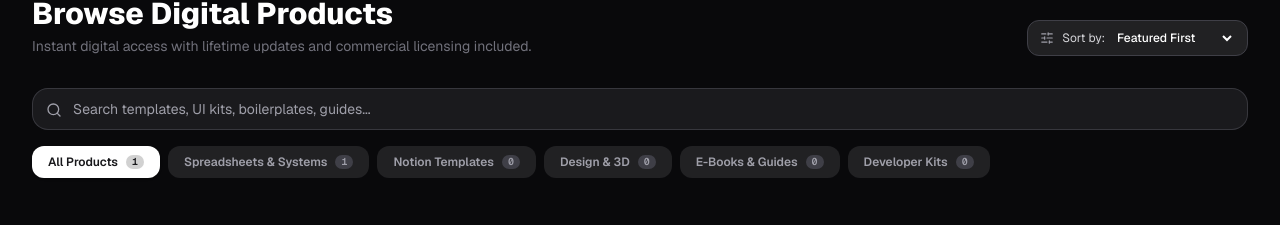
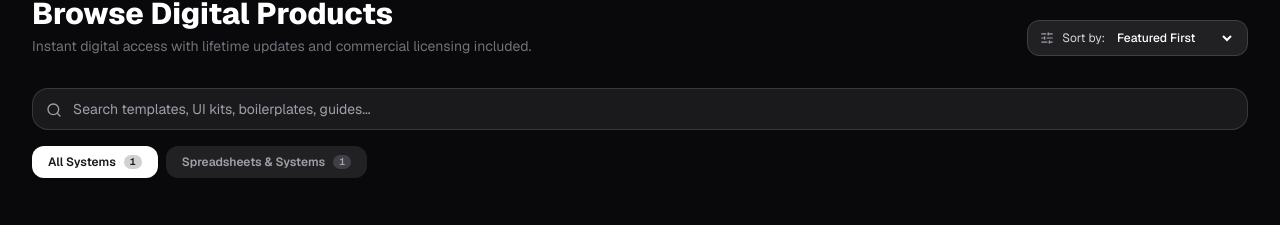
Before and after one commit to Abhiseka-collab/nexus-store, a Next.js app: page / in a window 1280 px wide. Shown: the part 1746-1971 px from the top of the page. Built offline with nearby package versions, Linux system fonts and the light colour scheme; no server answers.

Commit message:
fix(catalog): refine copy and make categories dynamic to eliminate empty tabs

```diff
--- a/src/components/FaqSection.tsx
+++ b/src/components/FaqSection.tsx
@@ -14,7 +14,7 @@ const FAQS = [
   },
   {
     q: 'What if I need updates when new versions are released?',
-    a: 'All purchases include free lifetime updates. Whenever Notion updates their database features, Figma updates auto-layout, or Next.js releases major upgrades, we update the assets and you can re-download the newest version at zero additional cost.',
+    a: 'All purchases include free lifetime updates. Whenever Excel releases formula updates, Google Sheets introduces new features, or we release new tab extensions for the Personal Growth System, you can re-download the newest version at zero additional cost.',
   },
   {
     q: 'What is your refund policy?',
--- a/src/components/HowItWorks.tsx
+++ b/src/components/HowItWorks.tsx
@@ -25,7 +25,7 @@ const STEPS = [
   {
     step: '04',
     title: 'Free Lifetime Updates',
-    desc: 'Whenever assets receive updates, new Figma components, or Next.js version bumps, re-download the latest release at zero extra cost.',
+    desc: 'Whenever the system receives updates, new automated tab templates, or 2026/2027 goal frameworks, re-download the latest release at zero extra cost.',
     icon: Sparkles,
   },
 ];
--- a/src/components/ProductCatalog.tsx
+++ b/src/components/ProductCatalog.tsx
@@ -5,25 +5,21 @@ import { Search, X, SlidersHorizontal, Sparkles } from 'lucide-react';
 import { useStore } from '@/context/StoreContext';
 import { ProductCard } from '@/components/ProductCard';
 
-const CATEGORIES = [
-  'All Products',
-  'Spreadsheets & Systems',
-  'Notion Templates',
-  'Design & 3D',
-  'E-Books & Guides',
-  'Developer Kits',
-] as const;
-
 export const ProductCatalog: React.FC = () => {
   const { products } = useStore();
-  const [selectedCategory, setSelectedCategory] = useState<string>('All Products');
+  const [selectedCategory, setSelectedCategory] = useState<string>('All Systems');
   const [searchQuery, setSearchQuery] = useState('');
   const [sortBy, setSortBy] = useState<'featured' | 'price-asc' | 'price-desc' | 'newest'>('featured');
+
+  const categories = useMemo(() => {
+    const unique = Array.from(new Set(products.map((p) => p.category))).filter(Boolean);
+    return ['All Systems', ...unique];
+  }, [products]);
 
   const filteredProducts = useMemo(() => {
     return products.filter((product) => {
       const matchesCategory =
-        selectedCategory === 'All Products' || product.category === selectedCategory;
+        selectedCategory === 'All Systems' || product.category === selectedCategory;
 
       const matchesSearch =
         searchQuery === '' ||
@@ -38,7 +34,7 @@ export const ProductCatalog: React.FC = () => {
       if (sortBy === 'price-desc') return b.price - a.price;
       return 0; // Default featured & newest
     });
-  }, [selectedCategory, searchQuery, sortBy]);
+  }, [products, selectedCategory, searchQuery, sortBy]);
 
   return (
     <section id="products" className="py-16 max-w-7xl mx-auto px-4 sm:px-6 lg:px-8">
@@ -102,9 +98,9 @@ export const ProductCatalog: React.FC = () => {
 
         {/* Category Pill Buttons */}
         <div className="flex items-center gap-2 overflow-x-auto pb-2 scrollbar-none">
-          {CATEGORIES.map((cat) => {
+          {categories.map((cat) => {
             const count =
-              cat === 'All Products'
+              cat === 'All Systems'
                 ? products.length
                 : products.filter((p) => p.category === cat).length;
             const isSelected = selectedCategory === cat;
```
